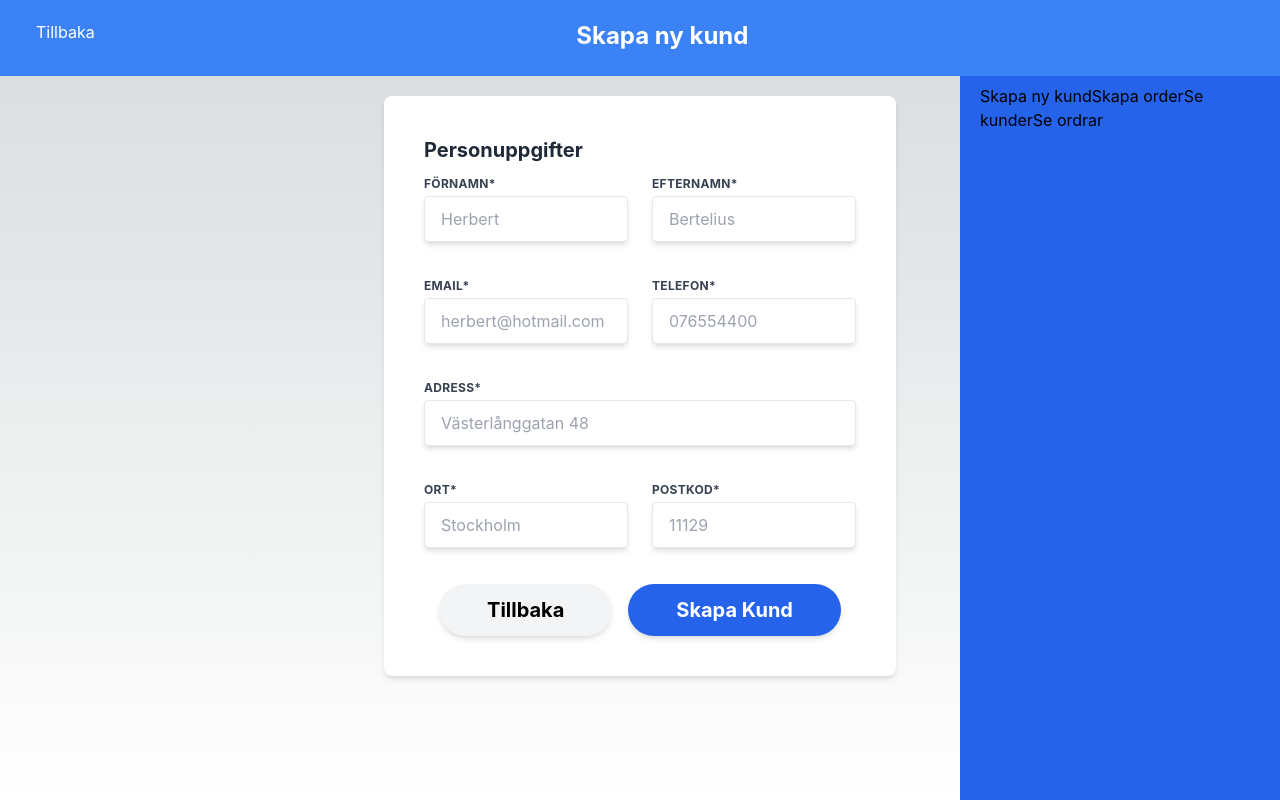
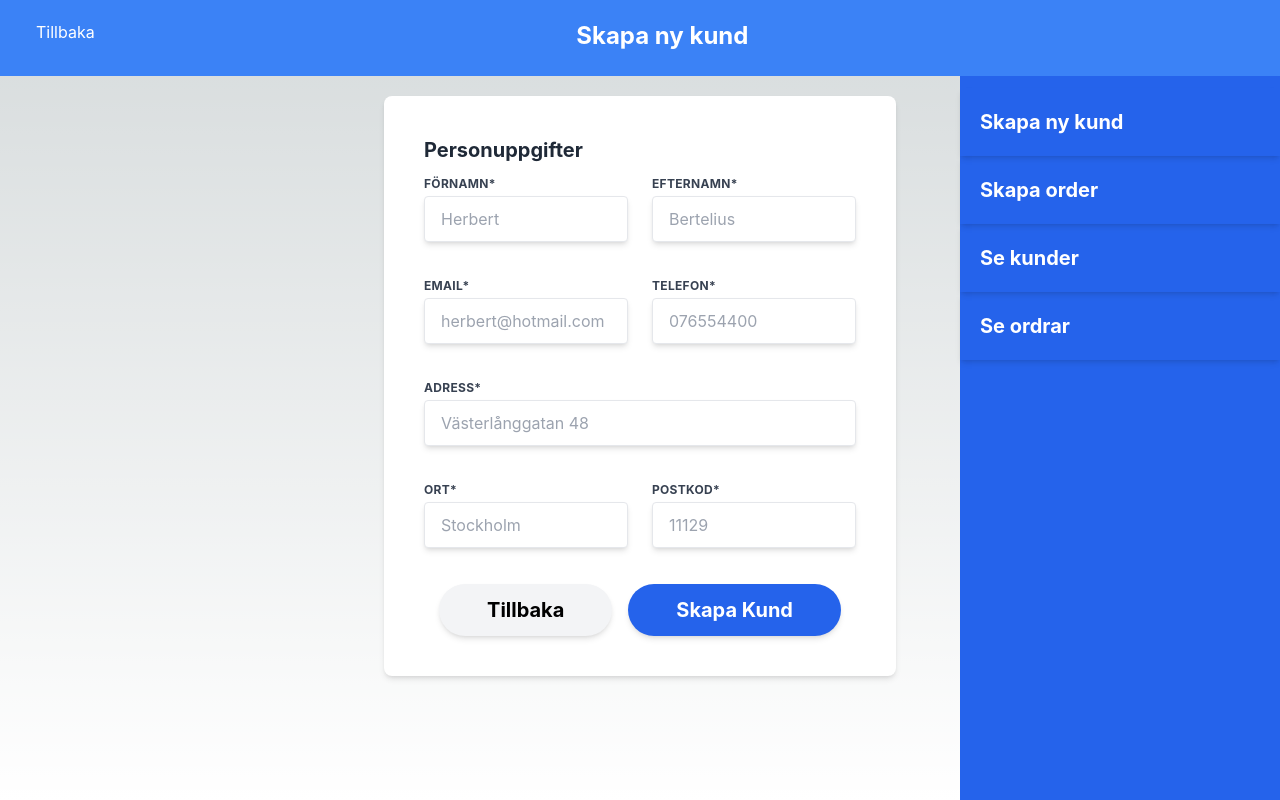
Before and after one commit to sharpness-se/hassessolskydd, a React (Create React App) app in the folder client/: page /skapakund in a window 1280 px wide. Both pictures are taken after a click on the button 1245 px from the left and 38 px from the top of the page. Built offline with nearby package versions, Linux system fonts and the light colour scheme; some icons are missing.

Commit message:
removed ReactNode import

```diff
--- a/client/src/components/NavbarComponent.tsx
+++ b/client/src/components/NavbarComponent.tsx
@@ -1,4 +1,4 @@
-import React, { ReactNode, useState } from "react";
+import React, { useState } from "react";
 import { Link } from "react-router-dom";
 import { FaAngleLeft, FaBars, FaX } from "react-icons/fa6";
 
@@ -33,17 +33,23 @@ const Navbar: React.FC<NavbarProps> = ({ title }) => {
       </nav>
 
       <div
-        className={`bg-blue-600 w-80 h-full p-5 fixed top-16 right-0 z-0 transition-all ${
+        className={`bg-blue-600 w-80 h-full fixed top-16 right-0 z-0 transition-all ${
           isMenuOpen
             ? "block transition-transform ease-out duration-300 transform translate-x-0"
             : "hidden transform translate-x-full"
         }`}
       >
-        <ul>
-          <li>
+        <ul className="text-white font-bold text-xl mt-6">
+          <li className="p-5 shadow-md">
             <Link to={"/skapakund"}>Skapa ny kund</Link>
+          </li>
+          <li className="p-5 shadow-md">
             <Link to={"/skapaorder"}>Skapa order</Link>
+          </li>
+          <li className="p-5 shadow-md">
             <Link to={"/"}>Se kunder</Link>
+          </li>
+          <li className="p-5 shadow-md">
             <Link to={"/"}>Se ordrar</Link>
           </li>
         </ul>
```
